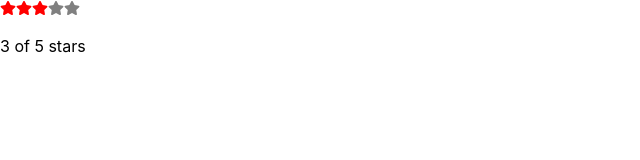
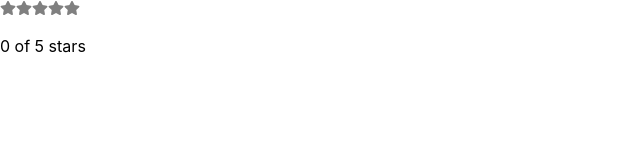
Before and after one commit to BobJackson/helloreact, a React (Create React App) app: page / in a window 1280 px wide. Shown: the top 160 px of the page, without its empty margins (0-640 px from the left). Built offline with nearby package versions, Linux system fonts and the light colour scheme.

Commit message:
use onClick to setState

```diff
--- a/src/StarRating.js
+++ b/src/StarRating.js
@@ -1,17 +1,21 @@
 import {FaStar} from "react-icons/fa";
 import {useState} from "react";
 
-const Star = ({selected = false}) => (
-    <FaStar color={selected ? "red" : "grey"}/>
+const Star = ({selected = false, onSelect = f => f}) => (
+    <FaStar color={selected ? "red" : "grey"} onClick={onSelect}/>
 );
 
 const createArray = length => [...Array(length)];
 
-export default function StarRating({length: totalStars = 5}) {
-    const [selectedStars] = useState(3);
+export default function StarRating({totalStars = 5}) {
+    const [selectedStars, setSelectedStars] = useState(0);
     return (
         <>
-            {createArray(totalStars).map((n, i) => <Star key={i} selected={selectedStars > i}/>)}
+            {createArray(totalStars).map((n, i) =>
+                <Star key={i}
+                      selected={selectedStars > i}
+                      onSelect={() => setSelectedStars(i + 1)}
+                />)}
             <p>
                 {selectedStars} of {totalStars} stars
             </p>
```
